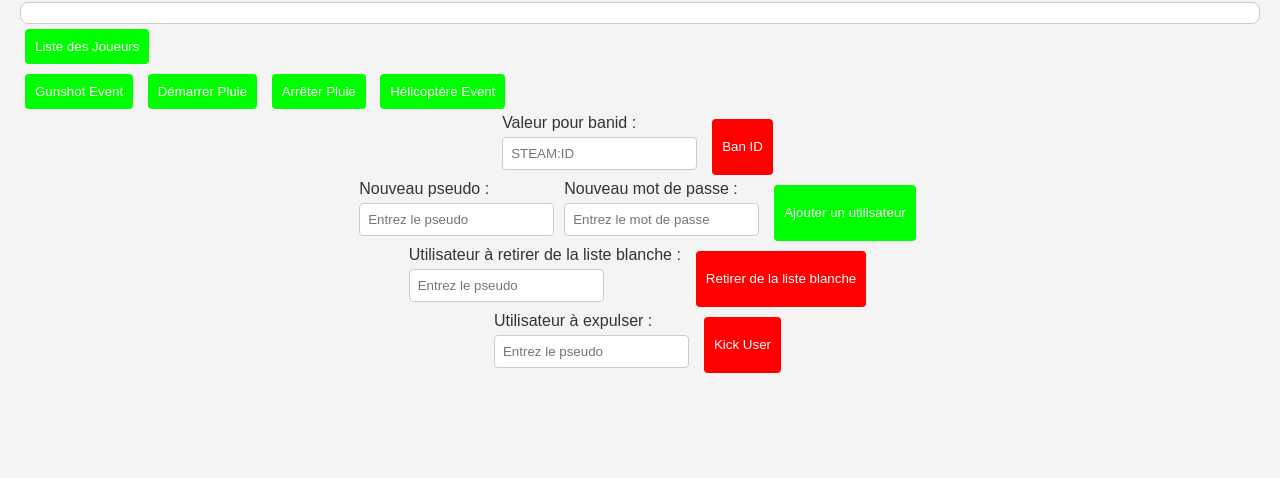
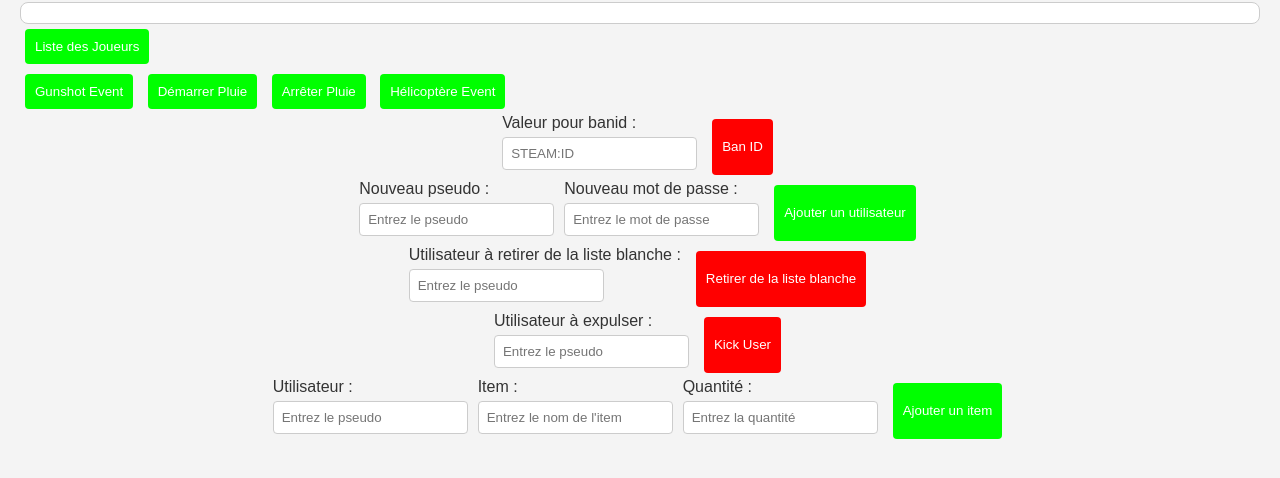
Before and after one commit to Kwoa69/Legendoidz_HTML, a website: page index.html in a window 1280 px wide. Shown: the part 78-556 px from the top of the page. Drawn offline with Linux system fonts and the light colour scheme.

Commit message:
add additem command

```diff
--- a/index.html
+++ b/index.html
@@ -122,6 +122,22 @@
         <button class="red" onclick="runRconKickUser()">Kick User</button>
     </div>
 
+    <div class="inline-group">
+        <div class="input-group">
+            <label for="addItemUserInput">Utilisateur :</label>
+            <input type="text" id="addItemUserInput" placeholder="Entrez le pseudo">
+        </div>
+        <div class="input-group">
+            <label for="addItemNameInput">Item :</label>
+            <input type="text" id="addItemNameInput" placeholder="Entrez le nom de l'item">
+        </div>
+        <div class="input-group">
+            <label for="addItemQuantityInput">Quantité :</label>
+            <input type="text" id="addItemQuantityInput" placeholder="Entrez la quantité">
+        </div>
+        <button class="green" onclick="runRconAddItem()">Ajouter un item</button>
+    </div>
+
     <script>
         const ws = new WebSocket(`ws://${window.location.host}`);
 
@@ -222,17 +238,23 @@
             runRcon(fullCommand);
         }
 
-        function runCustomCommand() {
-            var customCommand = document.getElementById("commandInput").value;
+        function runRconAddItem() {
+            var addItemUser = document.getElementById("addItemUserInput").value;
+            var addItemName = document.getElementById("addItemNameInput").value;
+            var addItemQuantity = document.getElementById("addItemQuantityInput").value;
 
-            if (!customCommand) {
-                alert('Veuillez fournir une commande.');
+            if (!addItemUser || !addItemName || !addItemQuantity) {
+                alert('Veuillez remplir tous les champs.');
                 return;
             }
 
             // Utilisez runRcon pour exécuter la commande
-            runRcon(customCommand);
+            var fullCommand = `additem ${addItemUser} ${addItemName} ${addItemQuantity}`;
+            runRcon(fullCommand);
         }
+
+        // ... Vos autres fonctions existantes ...
+
     </script>
 
 </body>
```
